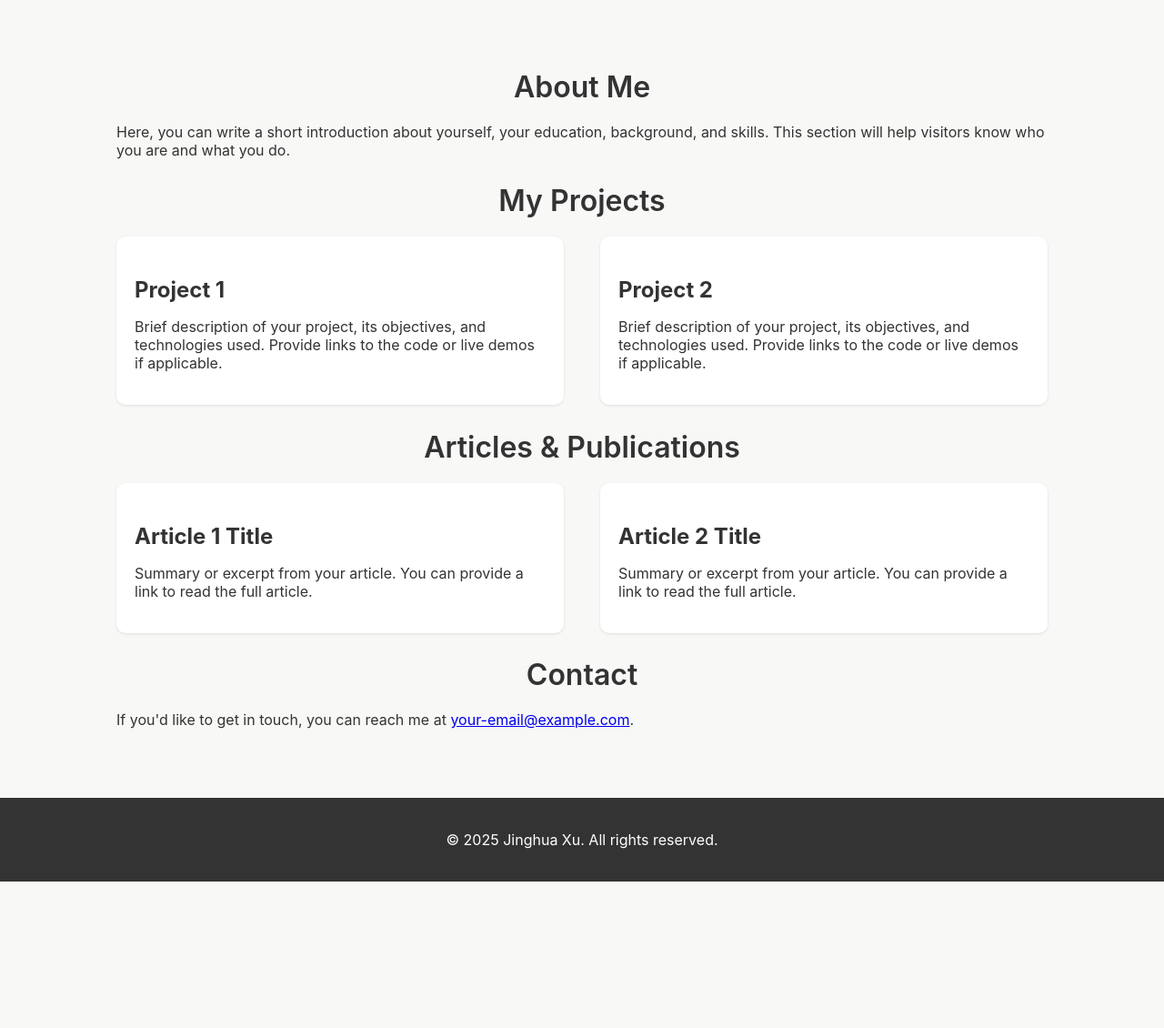
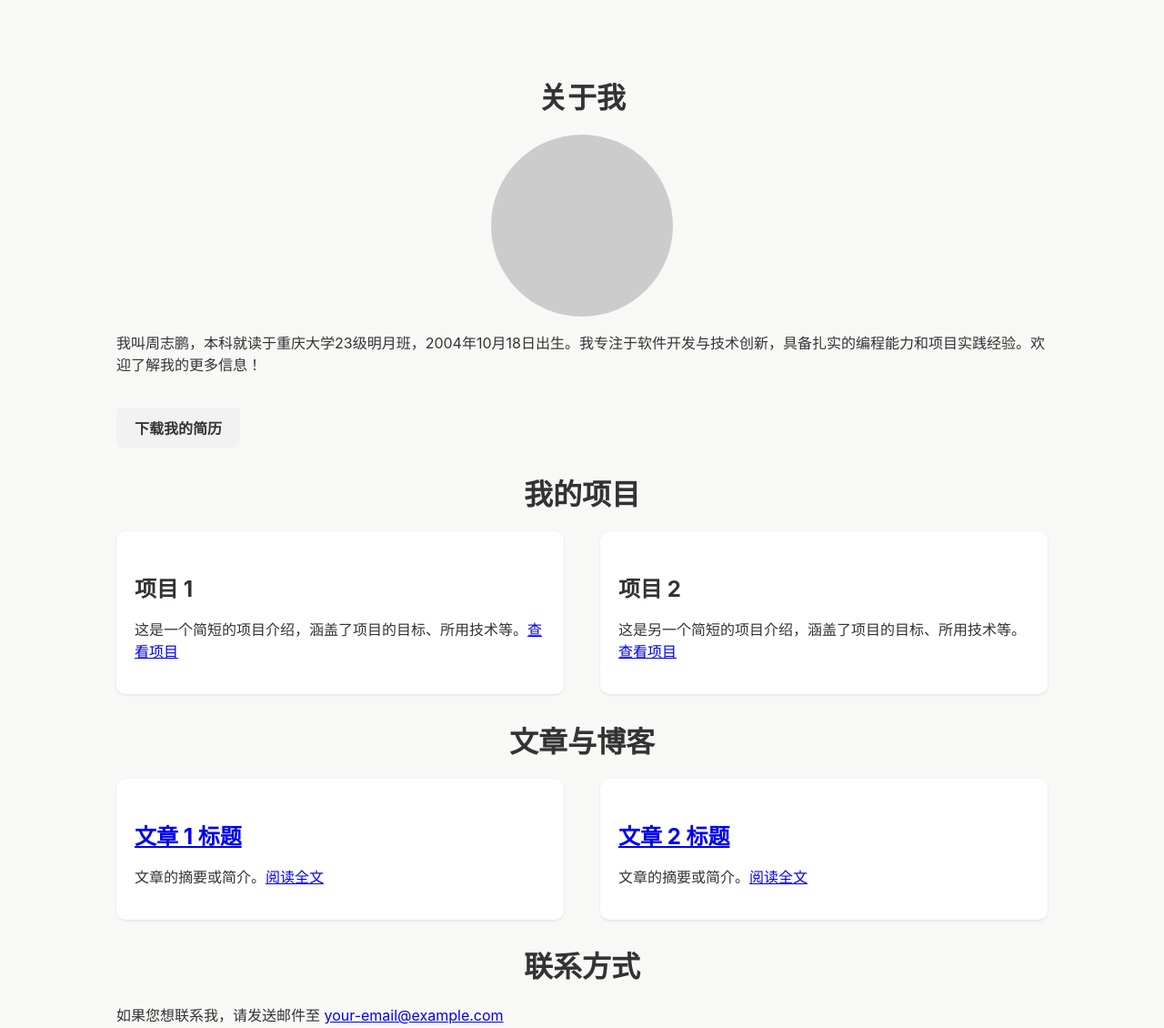
Before and after one commit to koooooooop/koooooooop.github.io, a plain HTML site: page index.html in a window 1280 px wide. Shown: the part 480-1610 px from the top of the page at 91% size. Before the commit the page ends 1449 px from the top, so only its background shows below. Drawn offline with Linux system fonts and the light colour scheme.

Commit message:
Update index.html

```diff
--- a/index.html
+++ b/index.html
@@ -3,7 +3,7 @@
 <head>
     <meta charset="UTF-8">
     <meta name="viewport" content="width=device-width, initial-scale=1.0">
-    <title>Jinghua Xu's Personal Website</title>
+    <title>周志鹏的个人网站</title>
     <style>
         body {
             font-family: -apple-system, BlinkMacSystemFont, "Segoe UI", "Roboto", "Oxygen", "Ubuntu", "Cantarell", "Fira Sans", "Droid Sans", "Helvetica Neue", sans-serif;
@@ -101,6 +101,29 @@
             font-weight: 600;
         }
 
+        .profile-image {
+            width: 200px;
+            height: 200px;
+            border-radius: 50%;
+            background-color: #ccc;
+            margin: 0 auto;
+        }
+
+        .resume-link {
+            display: inline-block;
+            margin-top: 20px;
+            font-weight: 600;
+            color: #333;
+            text-decoration: none;
+            padding: 10px 20px;
+            background-color: #f2f2f2;
+            border-radius: 5px;
+        }
+
+        .resume-link:hover {
+            background-color: #ddd;
+        }
+
         @media (max-width: 768px) {
             .projects, .articles {
                 grid-template-columns: 1fr;
@@ -111,63 +134,65 @@
 <body>
 
 <header>
-    <div class="logo">Jinghua Xu</div>
+    <div class="logo">周志鹏</div>
     <nav>
-        <a href="#about">About</a>
-        <a href="#projects">Projects</a>
-        <a href="#articles">Articles</a>
-        <a href="#contact">Contact</a>
+        <a href="#about">关于我</a>
+        <a href="#projects">项目</a>
+        <a href="#articles">文章</a>
+        <a href="#contact">联系方式</a>
     </nav>
 </header>
 
 <section class="hero">
-    <h1>Welcome to My Personal Website</h1>
+    <h1>欢迎来到我的个人网站</h1>
 </section>
 
 <div class="container">
     <section id="about">
-        <h2 class="section-title">About Me</h2>
-        <p>Here, you can write a short introduction about yourself, your education, background, and skills. This section will help visitors know who you are and what you do.</p>
+        <h2 class="section-title">关于我</h2>
+        <div style="text-align: center;">
+            <div class="profile-image"></div>
+        </div>
+        <p>我叫周志鹏，本科就读于重庆大学23级明月班，2004年10月18日出生。我专注于软件开发与技术创新，具备扎实的编程能力和项目实践经验。欢迎了解我的更多信息！</p>
+        <a href="your-resume.pdf" class="resume-link" target="_blank">下载我的简历</a>
     </section>
 
     <section id="projects">
-        <h2 class="section-title">My Projects</h2>
+        <h2 class="section-title">我的项目</h2>
         <div class="projects">
             <div class="project">
-                <h3>Project 1</h3>
-                <p>Brief description of your project, its objectives, and technologies used. Provide links to the code or live demos if applicable.</p>
+                <h3>项目 1</h3>
+                <p>这是一个简短的项目介绍，涵盖了项目的目标、所用技术等。<a href="your-project-link1.com" target="_blank">查看项目</a></p>
             </div>
             <div class="project">
-                <h3>Project 2</h3>
-                <p>Brief description of your project, its objectives, and technologies used. Provide links to the code or live demos if applicable.</p>
+                <h3>项目 2</h3>
+                <p>这是另一个简短的项目介绍，涵盖了项目的目标、所用技术等。<a href="your-project-link2.com" target="_blank">查看项目</a></p>
             </div>
-            <!-- Add more project blocks as needed -->
         </div>
     </section>
 
     <section id="articles">
-        <h2 class="section-title">Articles & Publications</h2>
+        <h2 class="section-title">文章与博客</h2>
         <div class="articles">
             <div class="article">
-                <h3>Article 1 Title</h3>
-                <p>Summary or excerpt from your article. You can provide a link to read the full article.</p>
+                <h3><a href="your-article1-link.com" target="_blank">文章 1 标题</a></h3>
+                <p>文章的摘要或简介。<a href="your-article1-link.com" target="_blank">阅读全文</a></p>
             </div>
             <div class="article">
-                <h3>Article 2 Title</h3>
-                <p>Summary or excerpt from your article. You can provide a link to read the full article.</p>
+                <h3><a href="your-article2-link.com" target="_blank">文章 2 标题</a></h3>
+                <p>文章的摘要或简介。<a href="your-article2-link.com" target="_blank">阅读全文</a></p>
             </div>
-            <!-- Add more article blocks as needed -->
         </div>
     </section>
 
     <section id="contact">
-        <h2 class="section-title">Contact</h2>
-        <p>If you'd like to get in touch, you can reach me at <a href="mailto:your-email@example.com">your-email@example.com</a>.</p>
+        <h2 class="section-title">联系方式</h2>
+        <p>如果您想联系我，请发送邮件至 <a href="mailto:your-email@example.com">your-email@example.com</a></p>
     </section>
 </div>
 
 <footer>
-    <p>&copy; 2025 Jinghua Xu. All rights reserved.</p>
+    <p>&copy; 2025 周志鹏. 版权所有.</p>
 </footer>
 
 </body>
```
